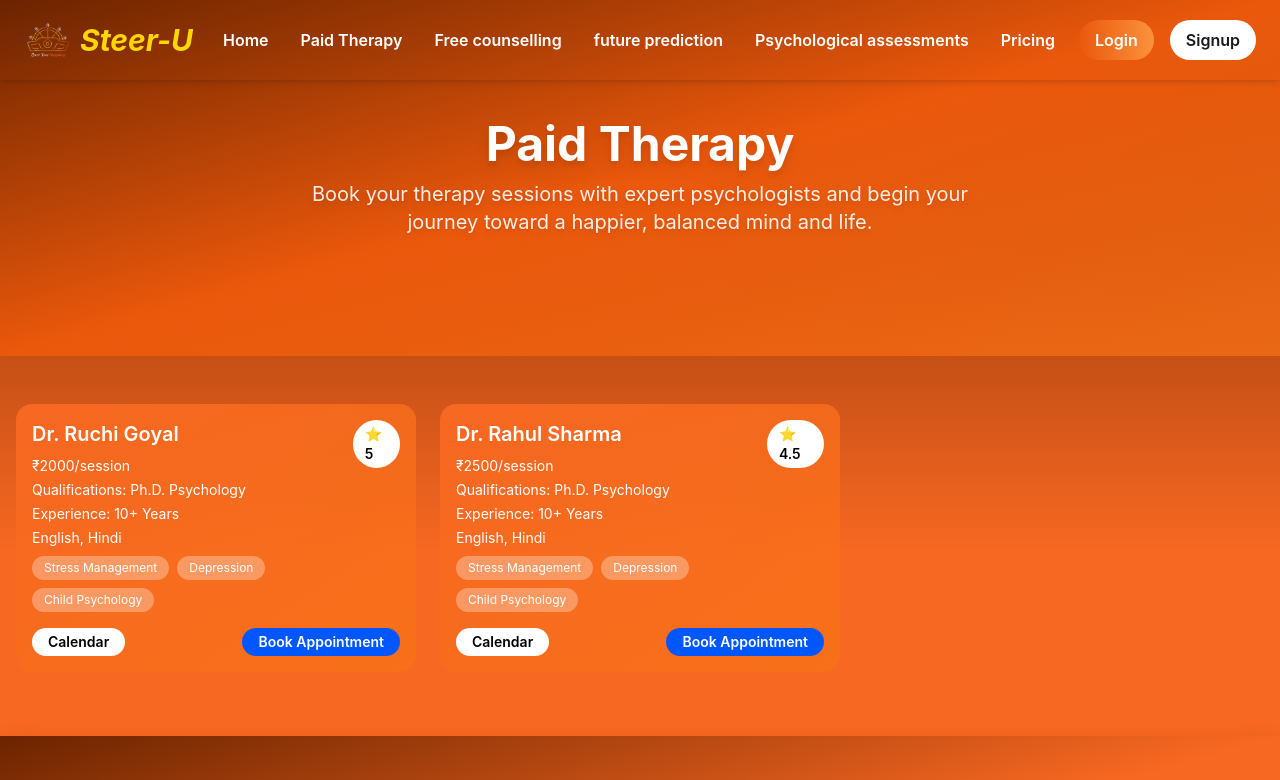
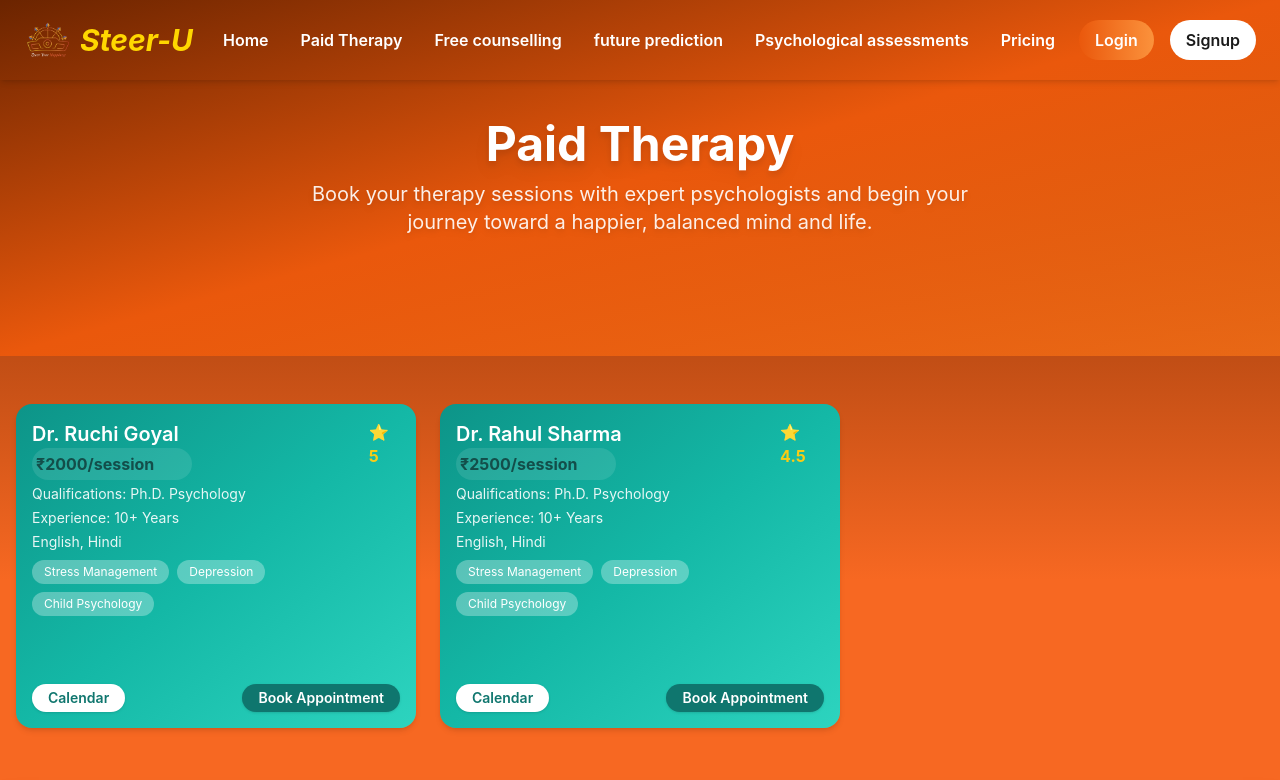
Before and after one commit to shaijalchouksey/Astro-main, a React (Vite) app: page /paid in a window 1280 px wide. Shown: the top 780 px of the page. Built offline with nearby package versions, Linux system fonts and the light colour scheme.

Commit message:
Update Paid.jsx

```diff
--- a/src/pages/Paid.jsx
+++ b/src/pages/Paid.jsx
@@ -138,14 +138,21 @@ const PaidTherapy = () => {
             {/* Doctor Cards */}
             <div className="grid grid-cols-1 md:grid-cols-2 mt-4 lg:grid-cols-3 gap-6 px-4 pb-8">
   {doctors.map((doctor, index) => (
-                    <div key={doctor.id} className="bg-gradient-to-br from-[#f76822] via-orange-550/100 to-orange-500/70 rounded-xl p-4 relative  border-white">
+    <div
+      key={doctor.id}
+      className="bg-gradient-to-br from-[#0d9488] via-[#14b8a6] to-[#2dd4bf] rounded-xl p-4 relative border-white shadow-md"
+    >
       <div className="flex justify-between">
         <div>
-                                <h2 className="text-xl font-semibold">{doctor.name}</h2>
-                                <p className="mt-2 text-sm">{doctor.fee}</p>
-                                <p className="text-sm mt-1">Qualifications: {doctor.qualifications}</p>
-                                <p className="text-sm mt-1">Experience: {doctor.experience}</p>
-                                <p className="text-sm mt-1">{doctor.languages}</p>
+          <h2 className="text-xl font-semibold text-white">{doctor.name}</h2>
+          <p className="bg-white/10 text-teal-900 w-[20vh] rounded-full p-1 text-md font-bold">{doctor.fee}</p>
+          <p className="text-sm mt-1 text-white/90">
+            Qualifications: {doctor.qualifications}
+          </p>
+          <p className="text-sm mt-1 text-white/90">
+            Experience: {doctor.experience}
+          </p>
+          <p className="text-sm mt-1 text-white/90">{doctor.languages}</p>
           <div className="flex flex-wrap gap-2 mt-2">
             {doctor.expertise.map((area, i) => (
               <span
@@ -157,23 +164,21 @@ const PaidTherapy = () => {
             ))}
           </div>
         </div>
-                            <div className="flex flex-col items-end">
-                                <div className="bg-white text-black rounded-full px-3 py-1 text-sm flex items-center gap-1 font-semibold">
+        <div className="text-yellow-400 mb-[25vh] font-bold text-md flex items-center">
           ⭐ {doctor.rating}
-                                </div>
         </div>
       </div>
 
       <div className="flex items-center justify-between mt-4">
         <button
           onClick={() => handleCheckCalendar(doctor)}
-                                className="bg-white text-black rounded-full px-4 py-1 text-sm font-semibold"
+          className="bg-white text-teal-700 rounded-full px-4 py-1 text-sm font-semibold shadow hover:bg-teal-50 transition"
         >
           Calendar
         </button>
         <button
           onClick={() => handleCheckCalendar(doctor)}
-                                className="bg-[#0057ff] text-white rounded-full px-4 py-1 text-sm font-semibold"
+          className="bg-teal-700 text-white rounded-full px-4 py-1 text-sm font-semibold shadow hover:bg-teal-800 transition"
         >
           Book Appointment
         </button>
@@ -181,6 +186,7 @@ const PaidTherapy = () => {
     </div>
   ))}
 </div>
+
 
             {/* Calendar Modal */}
             {showCalendar && selectedDoctor && (
```
Lines whose indentation alone changed are shown as unchanged.
